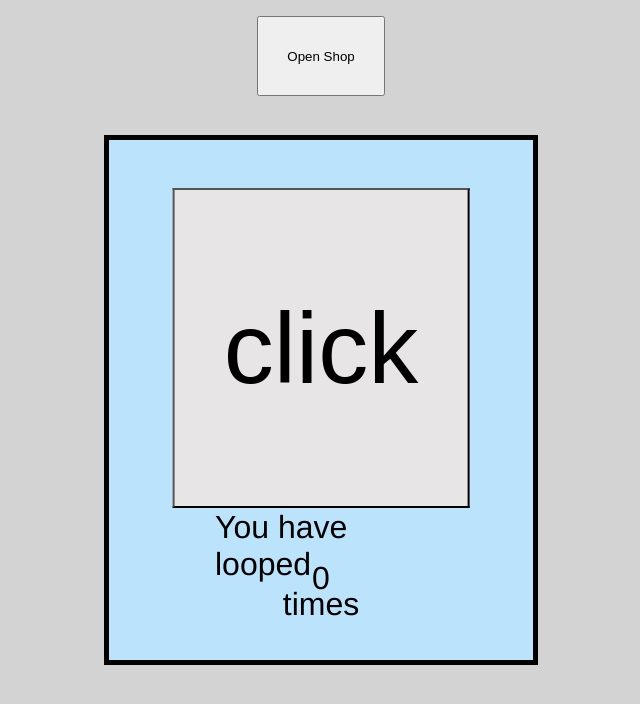
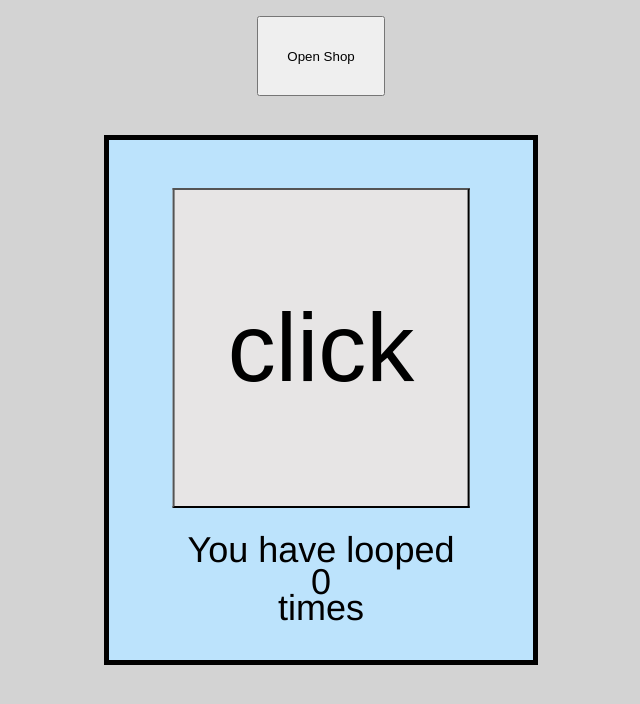
Before and after one commit to xdRpotts/xdRpotts.github.io, a plain HTML site: page index.html in a window 1280 px wide. Shown: the whole page, without its empty margins (319-959 px from the left). Drawn offline with Linux system fonts and the light colour scheme.

Commit message:
size changes

```diff
--- a/index.html
+++ b/index.html
@@ -35,9 +35,9 @@
             </div>
 
             <div>
-                <p class="font textTwoCenter">You have looped</p>
-                <p id="amountOf" class="textCenter font">0</p>
-                <p class="font textThreeCenter">times</p>
+                <p class="font textTwoCenter padding">You have looped</p>
+                <p id="amountOf" class="textCenter font padding">0</p>
+                <p class="font textThreeCenter padding">times</p>
             </div>
         </div>
 
--- a/style.css
+++ b/style.css
@@ -6,7 +6,7 @@ body{
     .buttonSize{
         width: 70%;
         height: 40vh;
-        font-size: 100px;
+        font-size: 12vmin;
         background-color: rgb(231, 229, 229);
     }
 
@@ -42,6 +42,7 @@ body{
         top: 72%;
         left: 50%;
         transform: translate(-50%, -50%);
+        white-space: nowrap;
 
     }
 
@@ -69,7 +70,7 @@ body{
     }
 
     .font{
-        font-size: xx-large;
+        font-size: 4.5vmin;
         font-family: 'Franklin Gothic Medium', 'Arial Narrow', Arial, sans-serif;
     }
 
@@ -137,3 +138,7 @@ body{
         left: 50vw;
         transform: translate(-50%, -50%);
     }
+
+    .padding{
+        padding: 1px;
+    }
```
